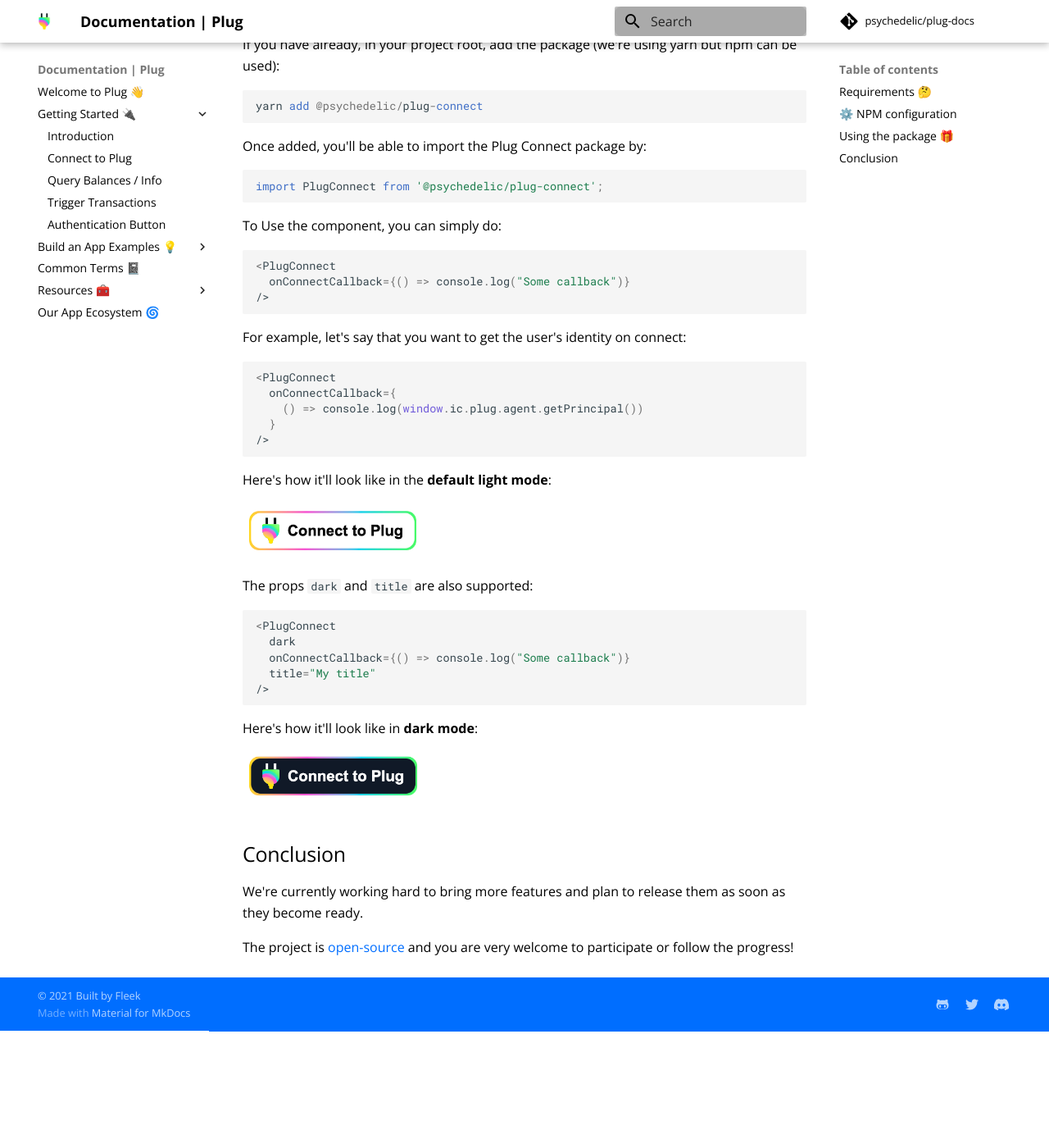
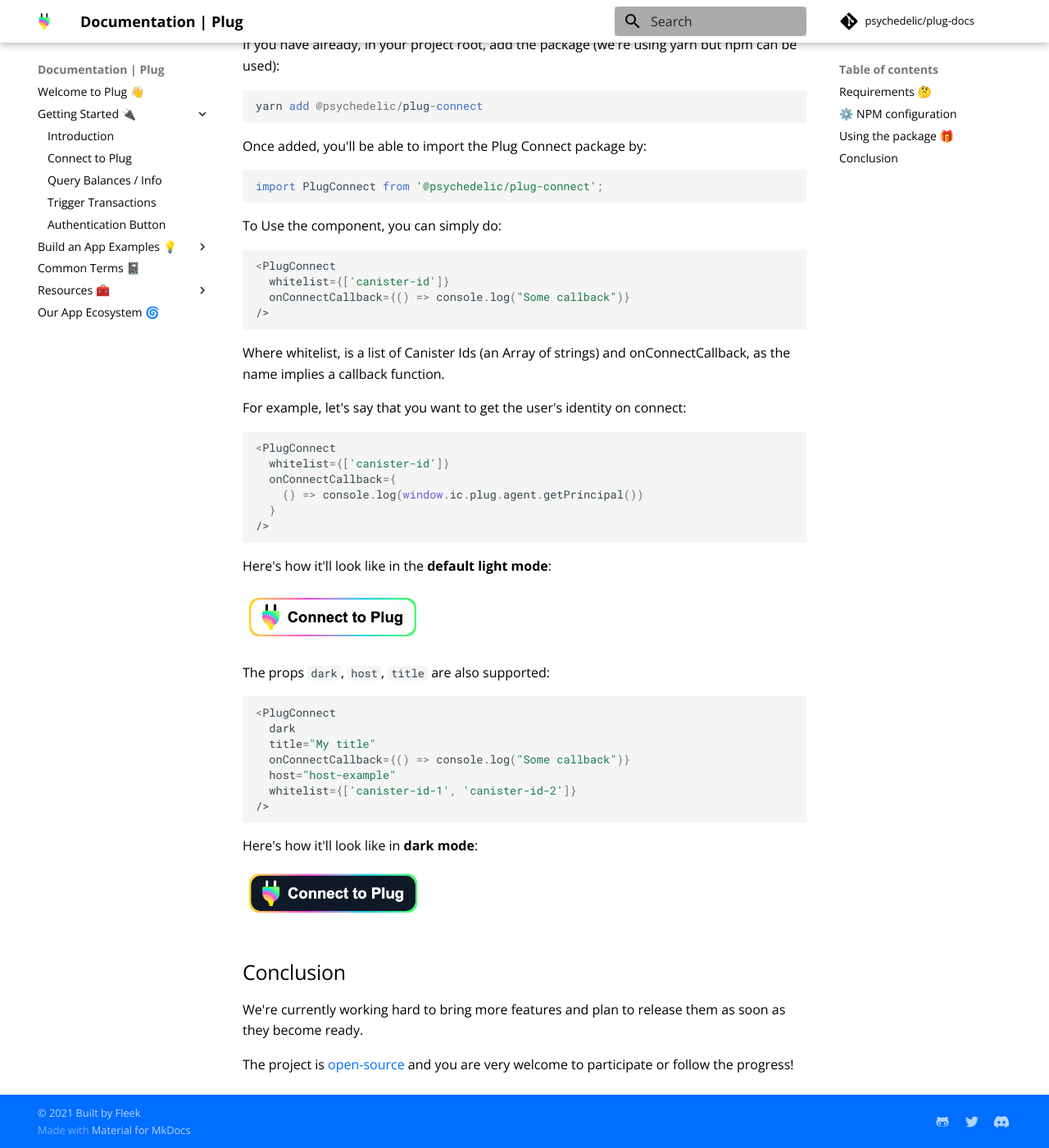
Before and after one commit to Psychedelic/plug-docs, an MkDocs documentation site: the page built from docs/getting-started/plug-button.md, in a window 1280 px wide and 1400 px high, scrolled down 1554 px. Shown: the whole window at 82% size. Built offline with MkDocs 1.6.1 and Material for MkDocs 9.7.7, drawn with Linux system fonts in a browser that asks for light colours; comment, search, counter and statistics services are not loaded; before the commit the page ends 2811 px from its top, so only the background shows below that.

Commit message:
docs: ✏️  update the plug connect props

````diff
--- a/docs/getting-started/plug-button.md
+++ b/docs/getting-started/plug-button.md
@@ -64,14 +64,18 @@
 
 ```js
 <PlugConnect
+  whitelist={['canister-id']}
   onConnectCallback={() => console.log("Some callback")}
 />
 ```
+
+Where whitelist, is a list of Canister Ids (an Array of strings) and onConnectCallback, as the name implies a callback function.
 
 For example, let's say that you want to get the user's identity on connect:
 
 ```js
 <PlugConnect
+  whitelist={['canister-id']}
   onConnectCallback={
     () => console.log(window.ic.plug.agent.getPrincipal())
   }
@@ -82,13 +86,15 @@
 
 ![](imgs/plug-connect-light.png){: style="max-width:220px"}
 
-The props `dark` and `title` are also supported:
+The props `dark`, `host`, `title` are also supported:
 
 ```js
 <PlugConnect
   dark
+  title="My title"
   onConnectCallback={() => console.log("Some callback")}
-  title="My title"
+  host="host-example"
+  whitelist={['canister-id-1', 'canister-id-2']}
 />
 ```
 
````
